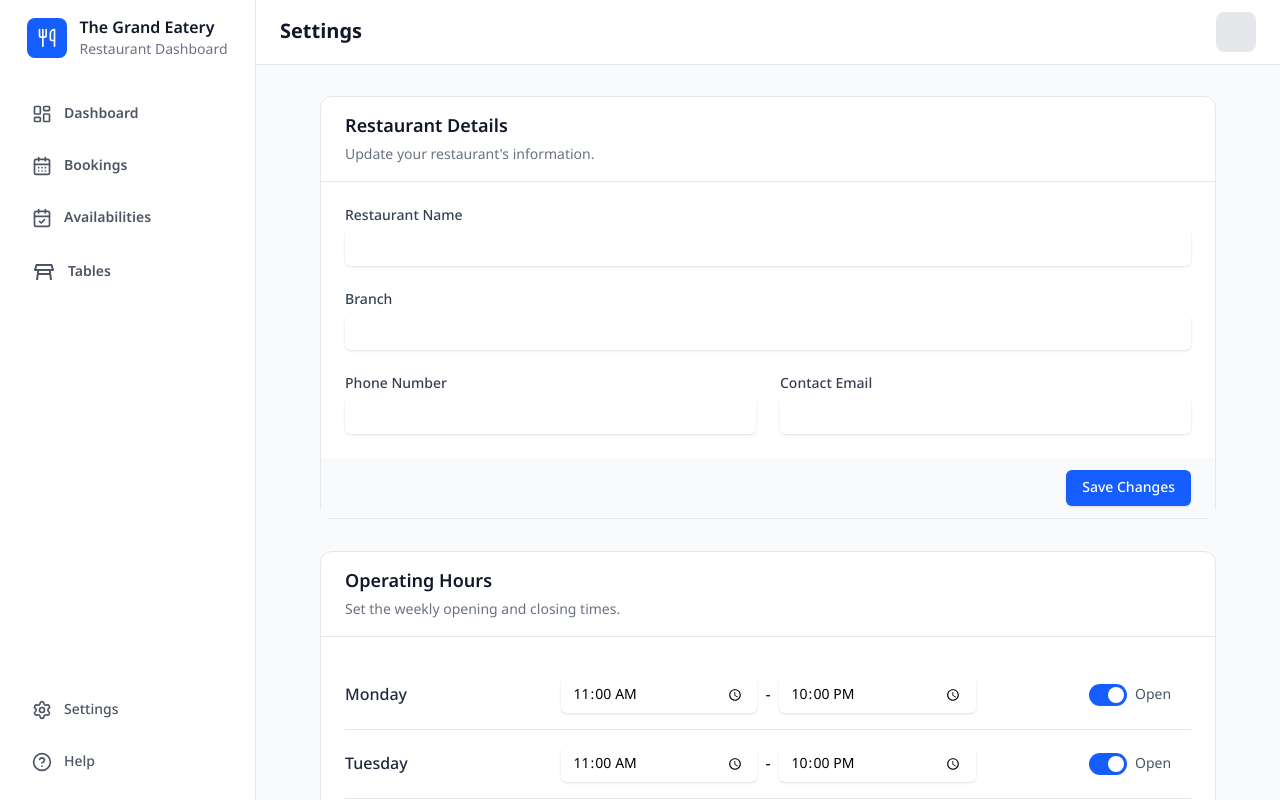
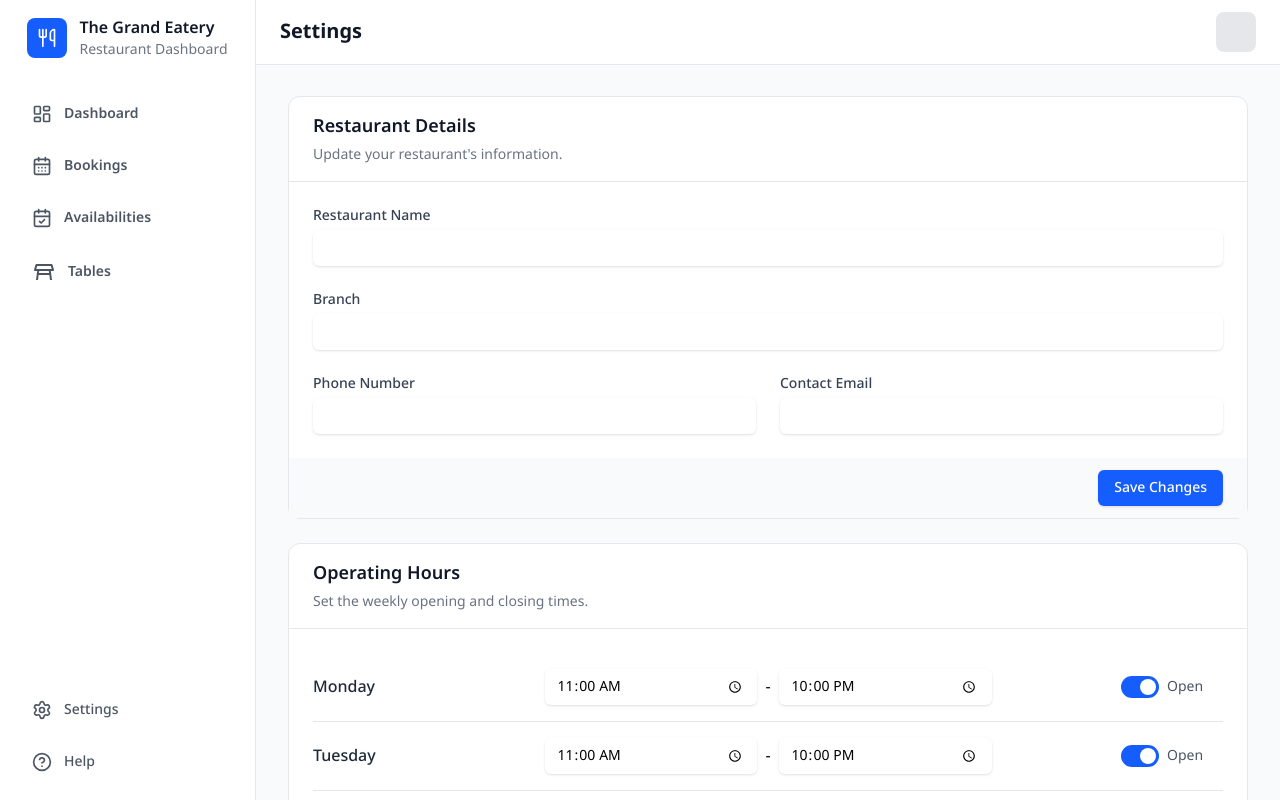
Before and after one commit to mmemekk/booking-system-frontend, a Next.js app: page /settings in a window 1280 px wide. Shown: the top 800 px of the page. Built offline with nearby package versions, Linux system fonts and the light colour scheme.

Commit message:
fix: setting layout

```diff
--- a/app/settings/page.tsx
+++ b/app/settings/page.tsx
@@ -59,8 +59,7 @@ export default function Settings() {
   };
 
   return (
-    <div className="flex-grow p-8 bg-gray-50">
-      <div className="mx-auto max-w-4xl space-y-8">
+    <div className="flex flex-col p-8 gap-6">
 
         {/* =========================
             RESTAURANT DETAILS
@@ -290,7 +289,6 @@ export default function Settings() {
           </div>
         </div>
 
-      </div>
     </div>
   );
 }
```
